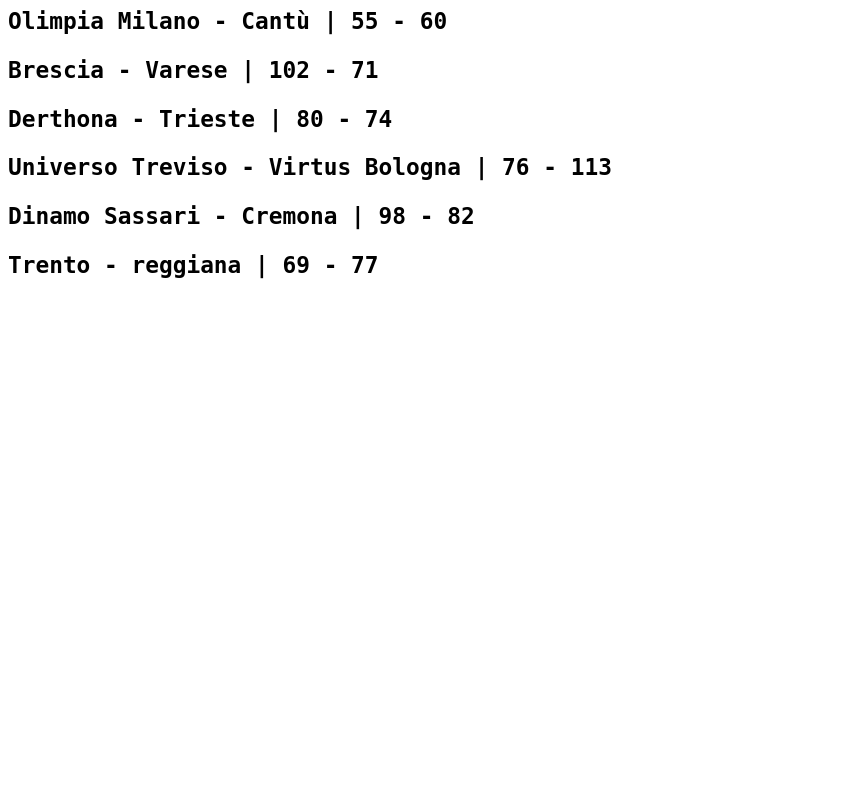
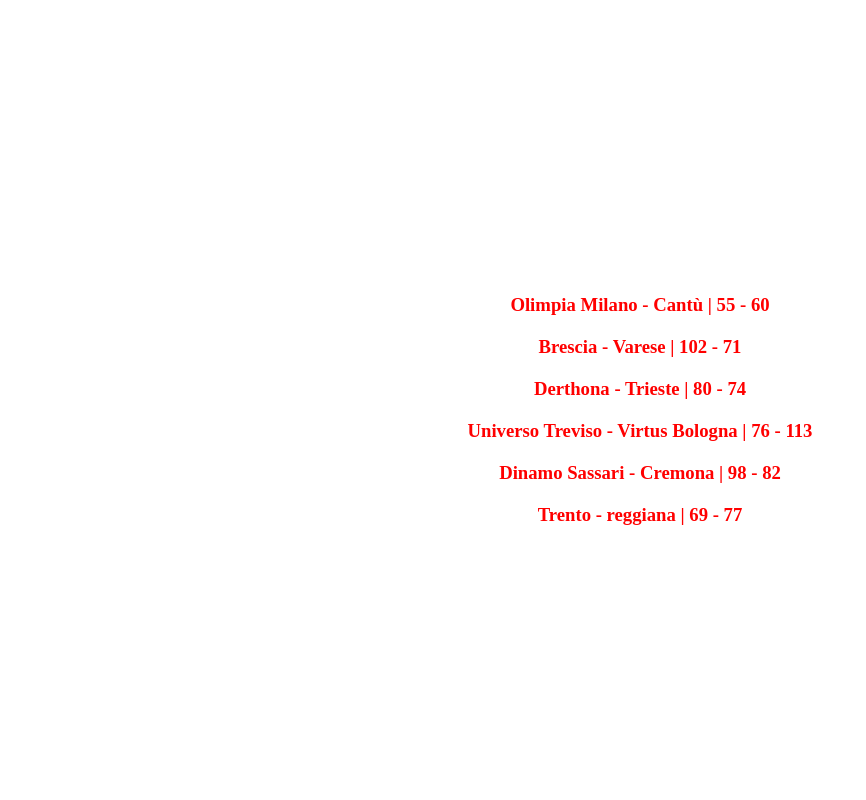
Before and after one commit to DanieleGelsomino/php-snacks-b1, a PHP site: page / in a window 1280 px wide. Shown: the whole page, without its empty margins (0-866 px from the left). Run offline with PHP 8.4, Linux system fonts and the light colour scheme.

Commit message:
Snack-3 done

```diff
--- a/Snack-1/index.php
+++ b/Snack-1/index.php
@@ -48,15 +48,47 @@ $basket_match = [
 
 ?>
 
-<h2>
+<!DOCTYPE html>
+<html lang="en">
+<head>
+    <meta charset="UTF-8">
+    <meta http-equiv="X-UA-Compatible" content="IE=edge">
+    <meta name="viewport" content="width=device-width, initial-scale=1.0">
+    <title>Snack 1</title>
+</head>
+<body>
+
+<div class="matches">
     <?php
 
-for ($i = 0; $i < count($basket_match); $i++) {
+    for ($i = 0; $i < count($basket_match); $i++) {
     $single_match= $basket_match[$i];
-    echo('<pre>');
     echo('<h3>' . $single_match['home'] . ' - ' . $single_match['away'] . ' | ' . $single_match['home_pt'] . ' - ' . $single_match['away_pt'] . '</h3>');
-    echo('</pre>');
+    }
 
-}
     ?>
-</h2>
+</div>
+
+
+<style>
+    *{
+        margin: 0;
+        padding:0;
+        box-sizing:border-box;
+    }
+
+    .matches {
+        text-align: center;
+        display: flex;
+        flex-direction: column;
+        justify-content: center;
+        height:100vh;
+    }
+
+    h3 {
+        margin-top:20px;
+        color: red;
+    }
+</style>
+</body>
+</html>
```
Also changed, not shown: Snack-2/index.php (+27 -3 lines), Snack-3/index.php (+22 -0 lines).
